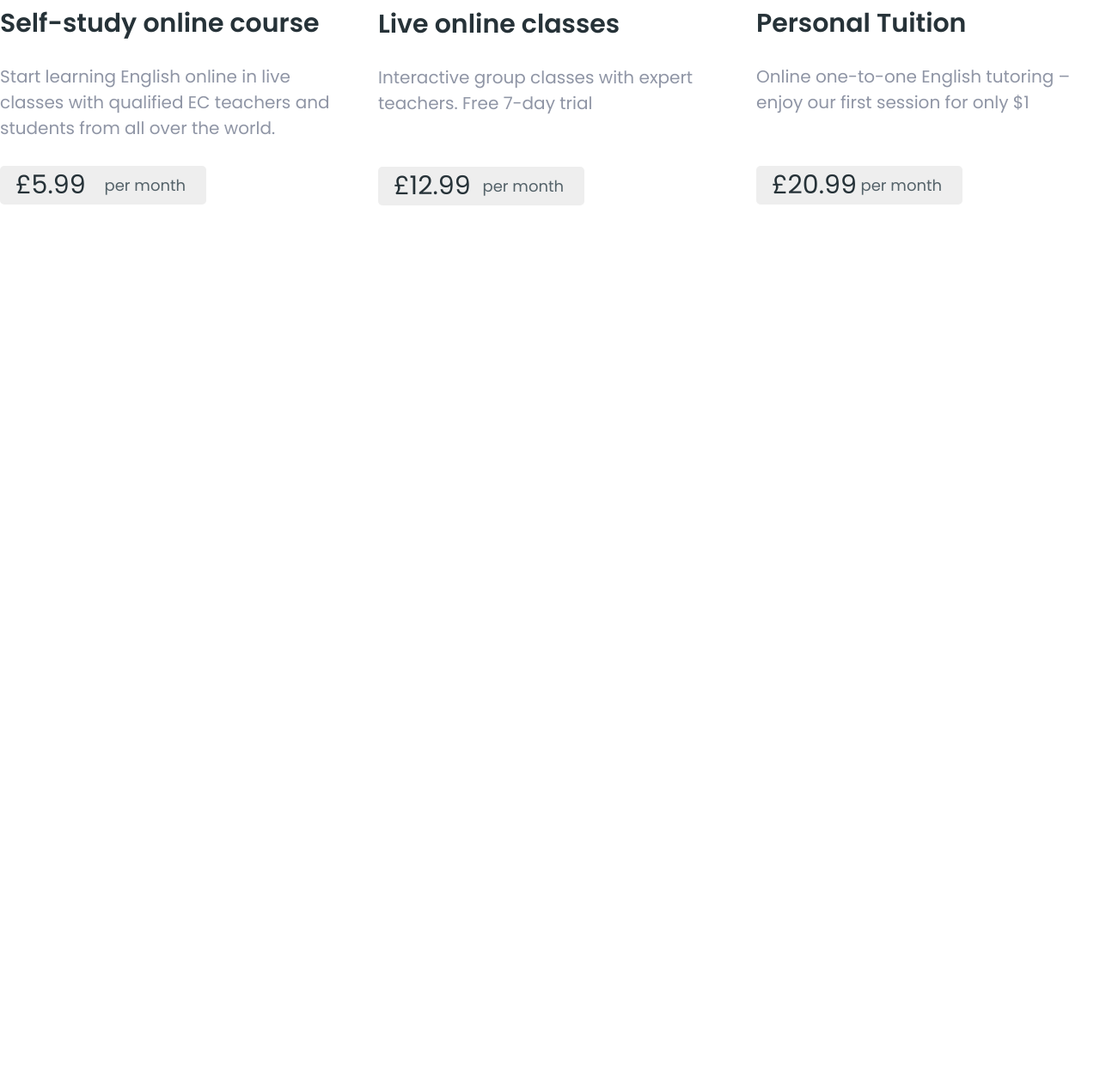
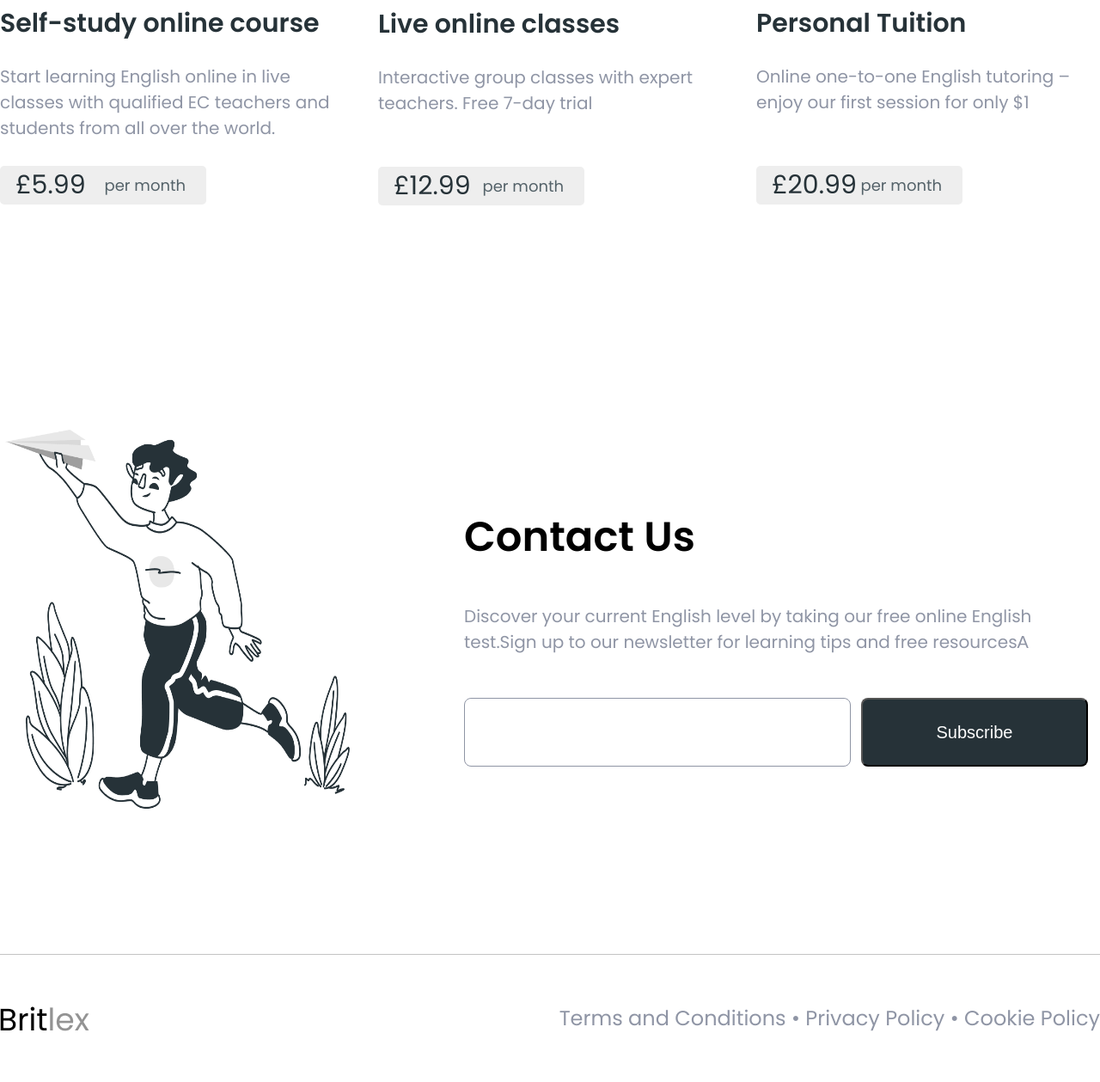
Before and after one commit to OvsyankinVI/007_05_Britlex, a plain HTML site: page index.html in a window 1280 px wide. Shown: the part 3469-4728 px from the top of the page at 86% size. Before the commit the page ends 3708 px from the top, so only its background shows below. Drawn offline with Linux system fonts and the light colour scheme.

Commit message:
230315_add contacts and footer

```diff
--- a/css/style.css
+++ b/css/style.css
@@ -64,6 +64,10 @@ header {
     border: 1px solid var(--color-link);
     border-radius: 3px;
     cursor: pointer;
+}
+.header__nav-button :hover {
+    background-color: var(--color-link);
+    color: #fff;
 }
 .button {
     color: #000;
@@ -207,8 +211,6 @@ header {
     border-radius: 8px;
     padding: 0 22px;
 }
-.img-3 {
-}
 .item-4 {
     grid-area: 2 / 2 / 3 / 4;
     min-height: 343px;
@@ -218,8 +220,6 @@ header {
     justify-content: space-between;
     padding: 0 22px;
     padding-top: 64px;
-}
-.img-4 {
 }
 @media screen and (max-width: 1360px) {
 
@@ -232,8 +232,6 @@ header {
     display: grid;
     grid-template-columns: repeat(2, 1fr);
     gap: 194px;
-}
-.about__grid-items {
 }
 .about__grid-item-h {
     font-style: normal;
@@ -358,11 +356,87 @@ header {
 
 }
 /* Contacts */
+.contacts__flex {
+    display: flex;
+    align-items: center;
+    margin-top: 261px;
+}
+.contacts__flex-img {
+    margin-right: 111px;
+    width: 429px;
+    height: 477px;
+}
+.contacts__flex-item-h {
+    font-style: normal;
+    font-weight: 600;
+    font-size: 48px;
+    line-height: 80px;
+    color: #000000;
+    margin-bottom: 37px;
+}
+.contacts__flex-item-p {
+    font-style: normal;
+    font-weight: 400;
+    font-size: 20px;
+    line-height: 30px;
+    color: #8F95A5;
+    margin-bottom: 50px;
+}
+.contacts__flex-item-flex {
+    display: flex;
+}
+.contacts__flex-item-input {
+    width: 450px;
+    height: 80px;
+    border: 1px solid #8F95A5;
+    border-radius: 8px;
+    font-style: normal;
+    font-weight: 500;
+    font-size: 20px;
+    line-height: 30px;
+    padding-left: 20px;
+}
+.contacts__flex-item-button {
+    width: 264px;
+    height: 80px;
+    background-color: var(--color-link);
+    border-radius: 8px;
+    margin-left: 12px;
+    cursor: pointer;
+}
+.contacts__flex-item-button-h {
+    font-style: normal;
+    font-weight: 500;
+    font-size: 20px;
+    line-height: 30px;
+    color: #FFFFFF;
+}
 
 @media screen and (max-width: 1360px) {
 
 }
 /* Footer */
+footer {
+    margin-top: 133px;
+    height: 149px;
+}
+.footer__flex {
+    border-top: 1px solid #C4C4C4;
+    display: flex;
+    justify-content: space-between;
+    align-items: center;
+    height: 149px;
+}
+.footer__flex-img {
+
+}
+.footer__flex-text {
+    font-style: normal;
+    font-weight: 400;
+    font-size: 24px;
+    line-height: 36px;
+    color: #8F95A5;
+}
 
 @media screen and (max-width: 1360px) {
 
--- a/index.html
+++ b/index.html
@@ -175,13 +175,27 @@
 
     <section class="contacts" id="contacts">
         <div class="container">
-
+            <div class="contacts__flex">
+                <img src="img/contact-img.png" alt="contacts" class="contacts__flex-img">
+                <div class="contacts__flex-item">
+                    <h2 class="contacts__flex-item-h">Contact Us</h2>
+                    <p class="contacts__flex-item-p">Discover your current English level by taking our free online
+                        English test.Sign up to our newsletter for learning tips and free resourcesА</p>
+                    <div class="contacts__flex-item-flex">
+                        <input type="email" class="contacts__flex-item-input">
+                        <button class="contacts__flex-item-button"><h3 class="contacts__flex-item-button-h">Subscribe</h3></button>
+                    </div>
+                </div>
+            </div>
         </div>
     </section>
 
     <footer>
         <div class="container">
-
+            <div class="footer__flex">
+                <img src="img/logo.png" alt="footer" class="footer__flex-img">
+                <h3 class="footer__flex-text">Terms and Conditions • Privacy Policy • Cookie Policy</h3>
+            </div>
         </div>
     </footer>
 
```
